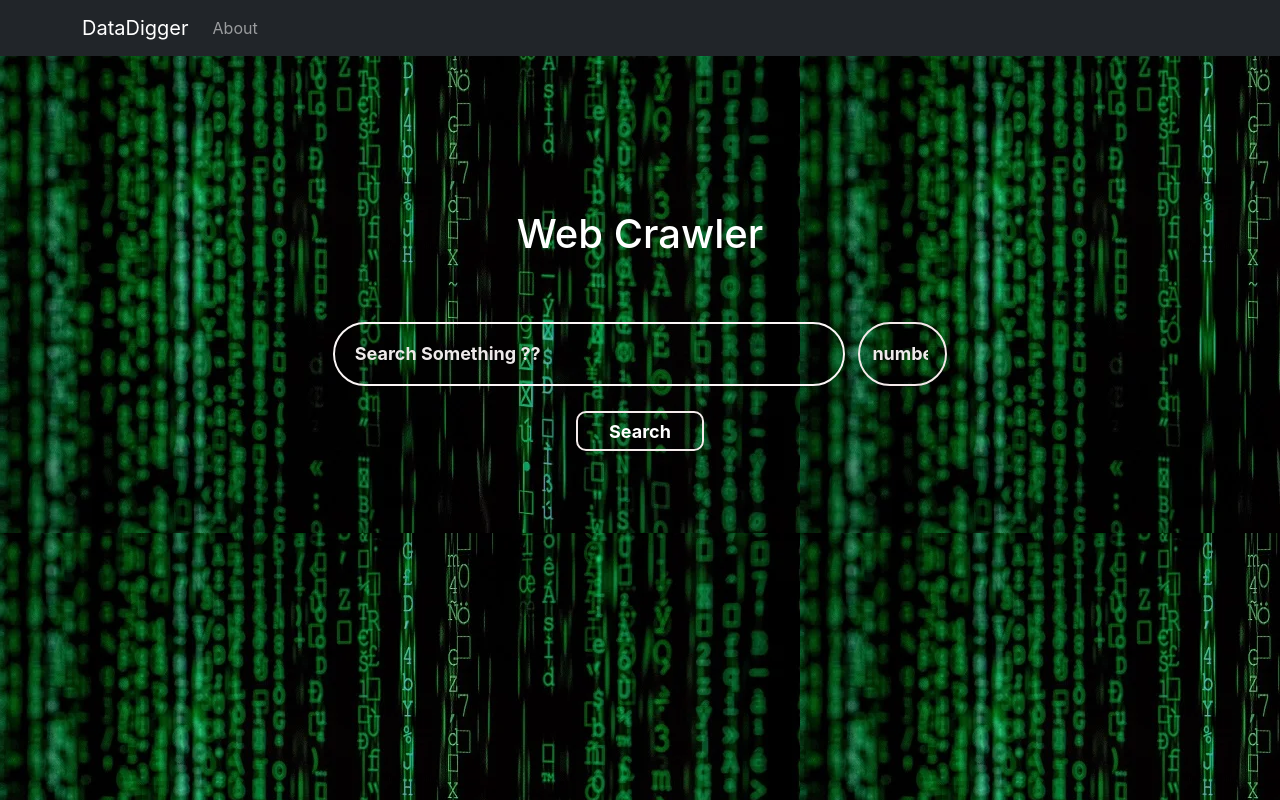
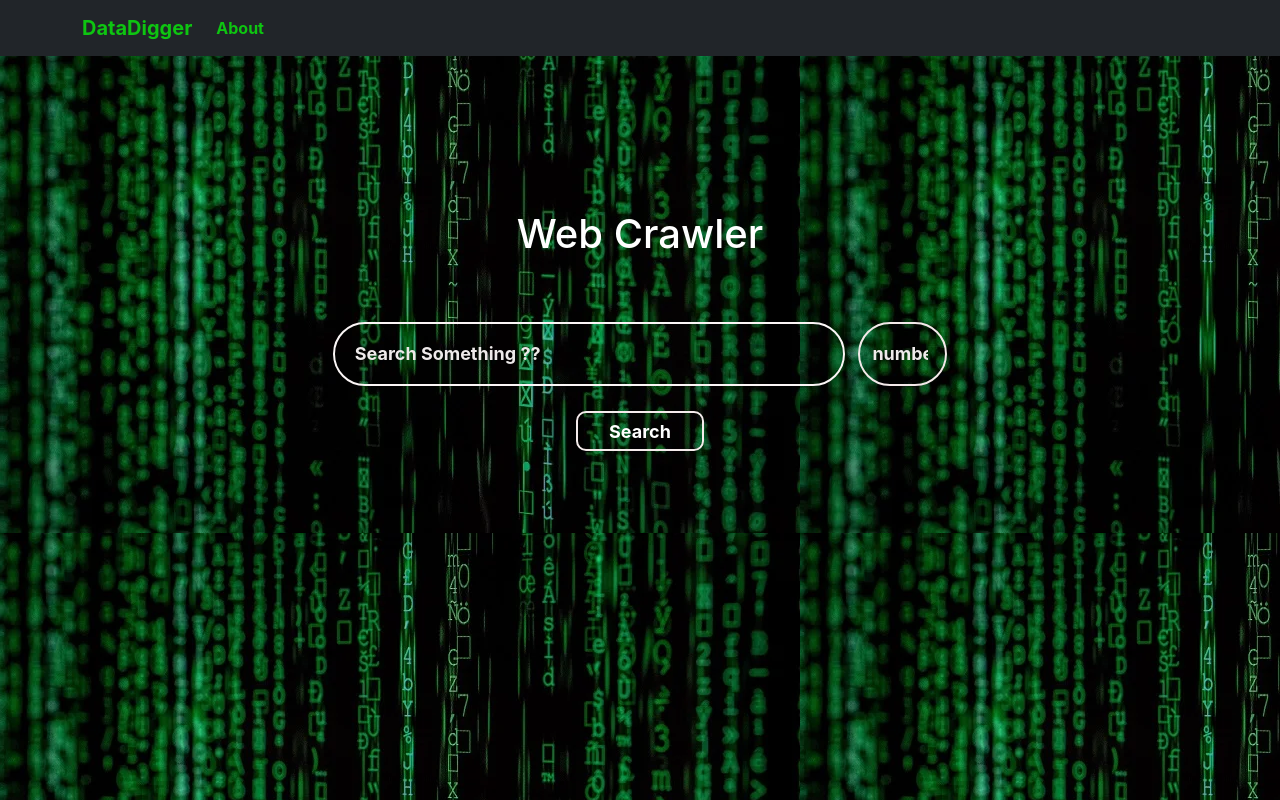
Before and after one commit to SujalMishra/WebCrawler, a React (Create React App) app: page / in a window 1280 px wide. Built offline with nearby package versions, Linux system fonts and the light colour scheme; the HTML template or start-up script is replaced by a standard one.

Commit message:
build folder

```diff
--- a/package.json
+++ b/package.json
@@ -11,9 +11,11 @@
     "axios": "^1.3.4",
     "bootstrap": "^5.2.3",
     "cheerio": "^1.0.0-rc.12",
+    "dotenv": "^16.0.3",
     "react": "^18.2.0",
     "react-bootstrap": "^2.7.2",
     "react-dom": "^18.2.0",
+    "react-dotenv": "^0.1.3",
     "react-scripts": "5.0.1",
     "react-select": "^5.7.2",
     "web-vitals": "^2.1.4"
--- a/public/index.html
+++ b/public/index.html
@@ -4,7 +4,6 @@
     <meta charset="utf-8" />
     <link rel="icon" href="%PUBLIC_URL%/favicon.ico" />
     <meta name="viewport" content="width=device-width, initial-scale=1" />
-    <meta name="theme-color" content="#000000" />
     <meta
       name="description"
       content="Web site created using create-react-app"
@@ -26,6 +25,7 @@
     -->
     <link href="https://cdn.jsdelivr.net/npm/bootstrap@5.3.0-alpha3/dist/css/bootstrap.min.css" rel="stylesheet" integrity="sha384-KK94CHFLLe+nY2dmCWGMq91rCGa5gtU4mk92HdvYe+M/SXH301p5ILy+dN9+nJOZ" crossorigin="anonymous">
     <title>DataDigger</title>
+
   </head>
   <body>
     <noscript>You need to enable JavaScript to run this app.</noscript>
--- a/src/App.css
+++ b/src/App.css
@@ -104,6 +104,7 @@ h1{
   border: black;
 }
 
-.nav.navbar-nav.navbar-right li a {
-  color: blue;
+.navtxt {
+  font-weight: bolder;
+  color: #0ec511;
 }
--- a/src/components/Navbar.js
+++ b/src/components/Navbar.js
@@ -7,11 +7,11 @@ function NavBar() {
   return (
     <Navbar bg="dark" variant = "dark" expand="lg">
       <Container>
-        <Navbar.Brand color='light' href="/">DataDigger</Navbar.Brand>
+        <Navbar.Brand color='light' href="/" className='navtxt'>DataDigger</Navbar.Brand>
         <Navbar.Toggle aria-controls="basic-navbar-nav" />
         <Navbar.Collapse id="basic-navbar-nav">
           <Nav className="me-auto">
-            <Nav.Link href="/About">About</Nav.Link>
+            <Nav.Link href="/About" className='navtxt'>About</Nav.Link>
 
             {/* <NavDropdown title="Dropdown" id="basic-nav-dropdown">
               <NavDropdown.Item href="#action/3.1">Action</NavDropdown.Item>
```
Also changed, not shown: 16 other files (tests, documents, lock files or other folders).
